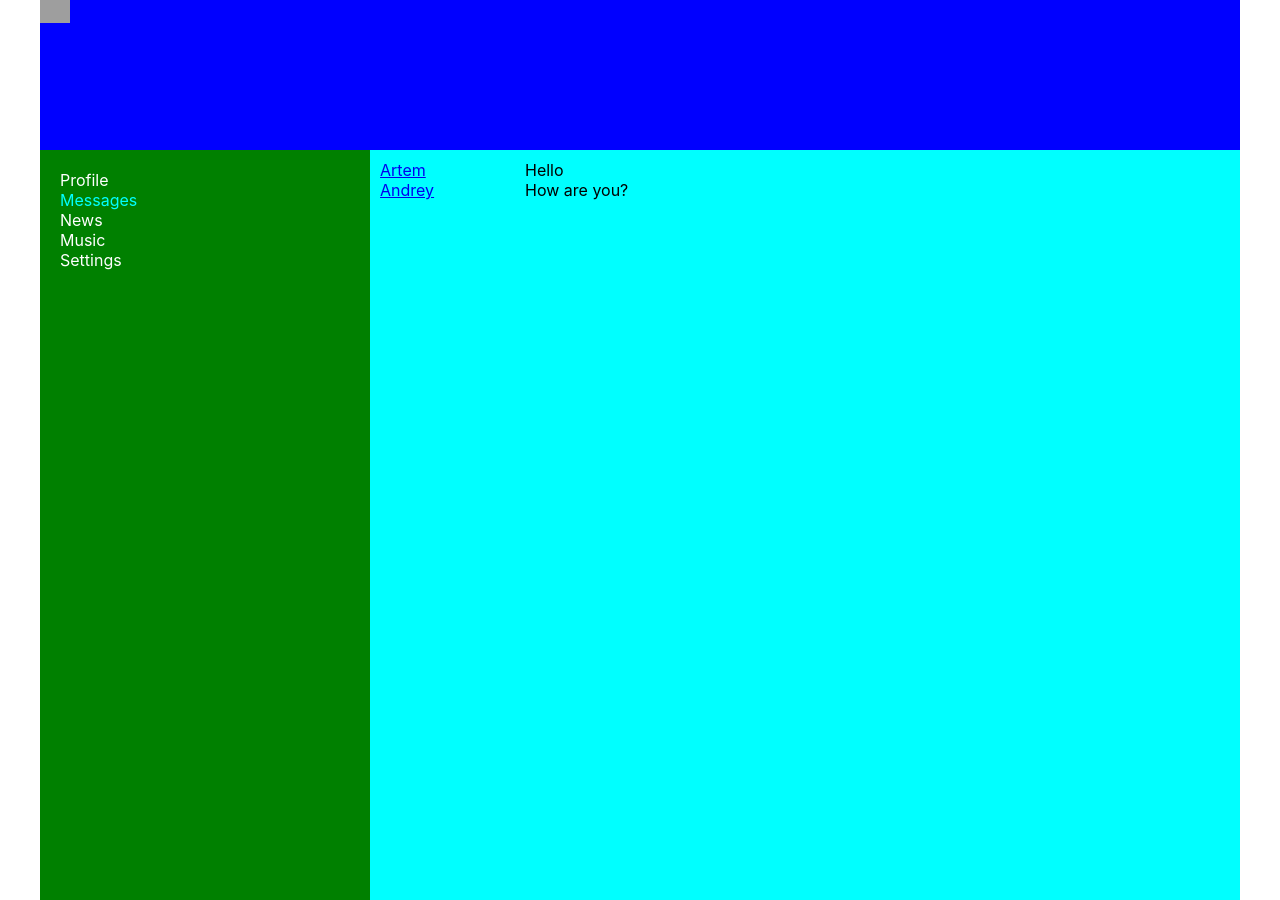
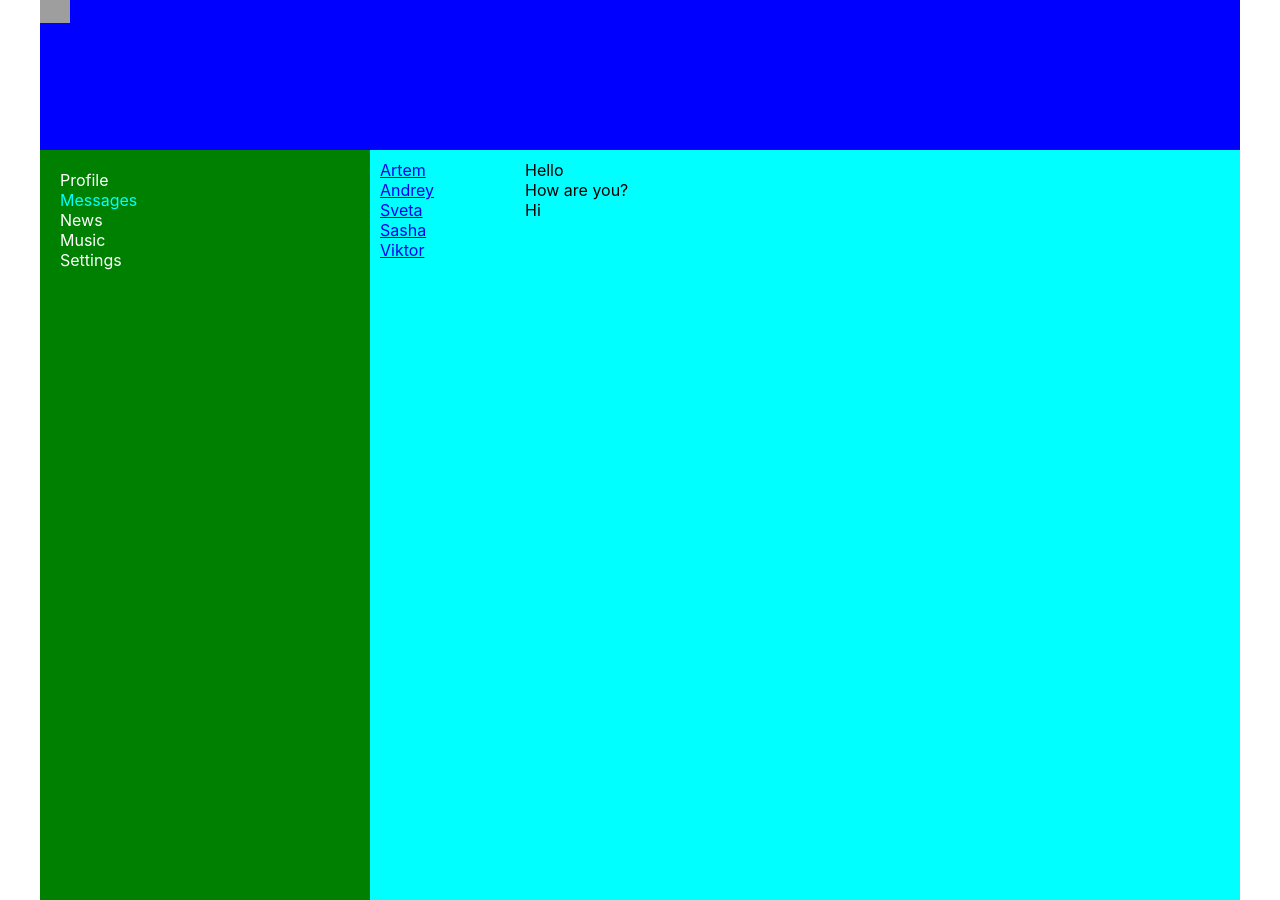
Before and after one commit to Artem047/React-JS, a React (Create React App) app: page /dialogs in a window 1280 px wide. Built offline with nearby package versions, Linux system fonts and the light colour scheme; grey boxes are pictures that could not be loaded.

Commit message:
lesson 25

```diff
--- a/src/components/Dialogs/Dialogs.jsx
+++ b/src/components/Dialogs/Dialogs.jsx
@@ -14,28 +14,31 @@
 }
 
 const Dialogs = (props) => {
-    let dialogsData = [
+
+    let dialogs = [
         { id: 1, name: 'Artem' },
         { id: 2, name: 'Andrey' },
         { id: 3, name: 'Sveta' },
         { id: 4, name: 'Sasha' },
         { id: 5, name: 'Viktor' }
     ]
-    let messagesData = [
+
+    let messages = [
         { id: 1, message: 'Hello' },
         { id: 2, message: 'How are you?' },
         { id: 3, message: 'Hi' }
     ]
 
+    let dialogsElements = dialogs.map( d => <DialogItem name={d.name} id={d.id} />);
+    let messagesElements = messages.map( m => <Message message={m.message} />)
+
     return (
         <div className={s.dialogs}>
             <div className={s.dialogsItems}>
-                <DialogItem name={dialogsData[0].name} id={dialogsData[0].id}/>
-                <DialogItem name={dialogsData[1].name} id={dialogsData[1].id} />
+                {dialogsElements}
             </div>
             <div className={s.messages}>
-                <Message message={messagesData[0].message} />
-                <Message message={messagesData[1].message} />
+                {messagesElements}
             </div>
         </div>
     )
--- a/src/components/Profile/MyPosts/MyPosts.jsx
+++ b/src/components/Profile/MyPosts/MyPosts.jsx
@@ -4,10 +4,12 @@
 
 const MyPosts = () => {
 
-    let postData = [
+    let posts = [
         { id: 1, message: 'Hi, how are you?', likesCount: 12 },
         { id: 2, message: 'It is my first post', likesCount: 11 },
     ]
+
+    let postsElements = posts.map( p => <Post message={p.message} likesCount={p.likesCount} />)
 
     return (
         <div className={s.postsBlock}>
@@ -21,8 +23,7 @@
                 </div>
             </div>
             <div className={s.posts}>
-                <Post message={postData[0].message} likesCount={postData[0].likesCount} />
-                <Post message={postData[1].message} likesCount={postData[1].likesCount} />
+                {postsElements}
             </div>
         </div>
     )
```
